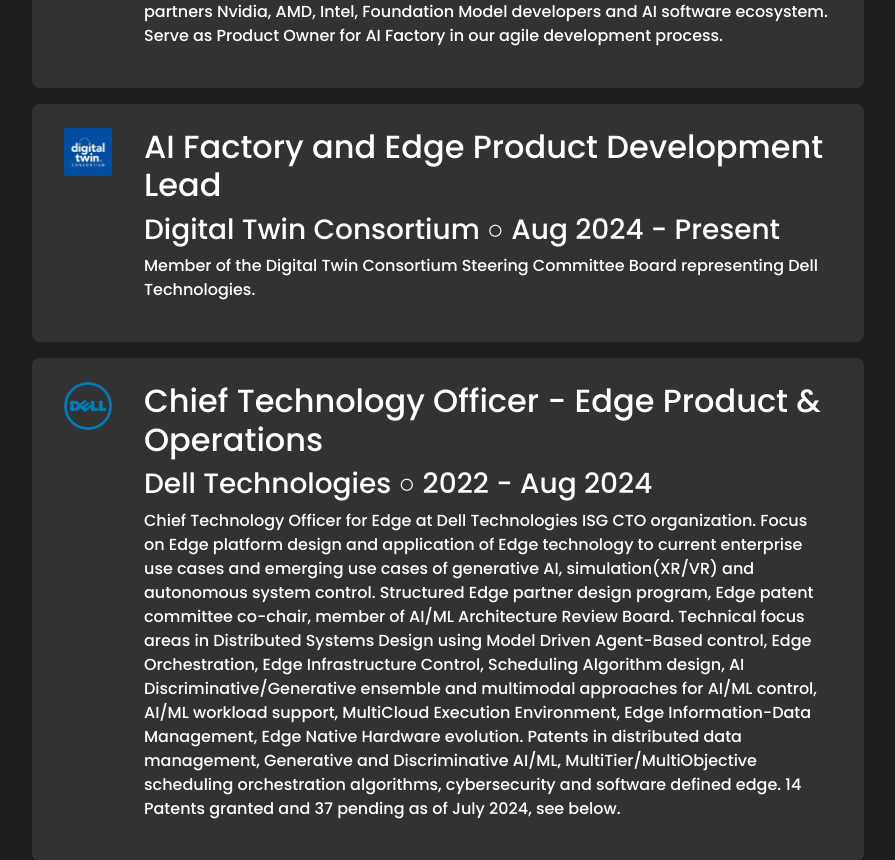
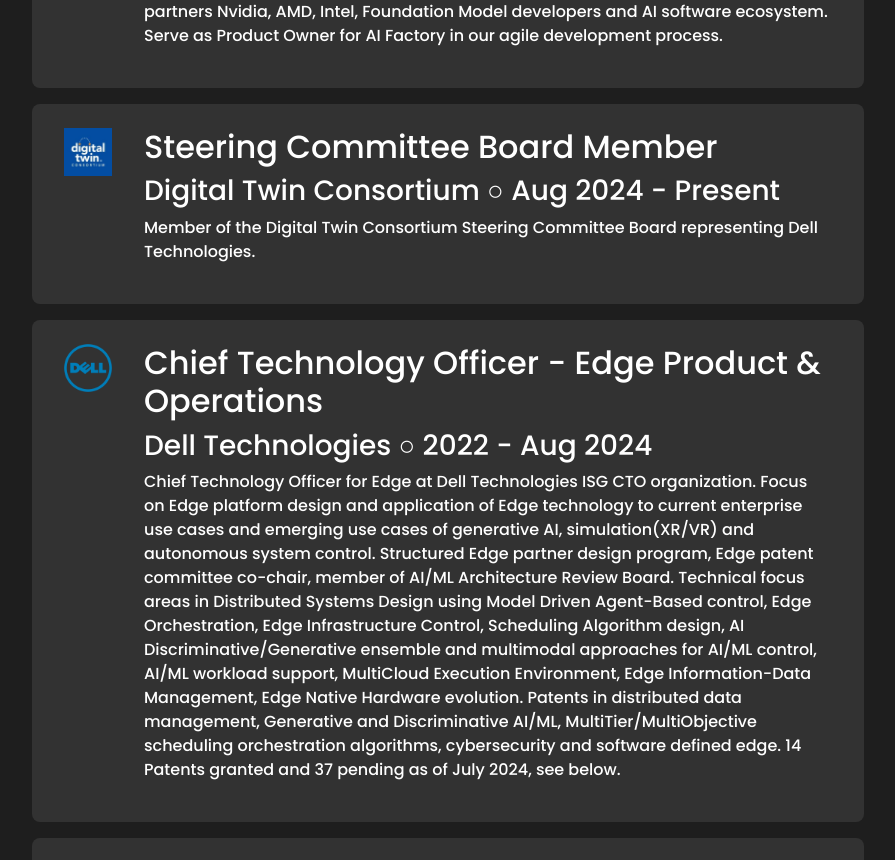
Before and after one commit to nicolewhitee/jw-portfolio, a React (Create React App) app: page / in a window 1280 px wide. Shown: the part 2288-3148 px from the top of the page, without its empty margins (192-1087 px from the left). Built offline with nearby package versions, Linux system fonts and the light colour scheme.

Commit message:
Update job title error

```diff
--- a/src/components/About/about.js
+++ b/src/components/About/about.js
@@ -118,7 +118,7 @@
                 <div className="experienceBar mx-0">
                     <img src={DigitalTwinConsort} alt="Digital Twin Consortium Logo" className="experienceBarImg" />
                     <div>
-                        <div className="h2">AI Factory and Edge Product Development Lead</div>
+                        <div className="h2">Steering Committee Board Member</div>
                         <div className="h3">Digital Twin Consortium &#9675; Aug 2024 - Present</div>
                         <p>
                             Member of the Digital Twin Consortium Steering Committee Board representing Dell Technologies.
```
